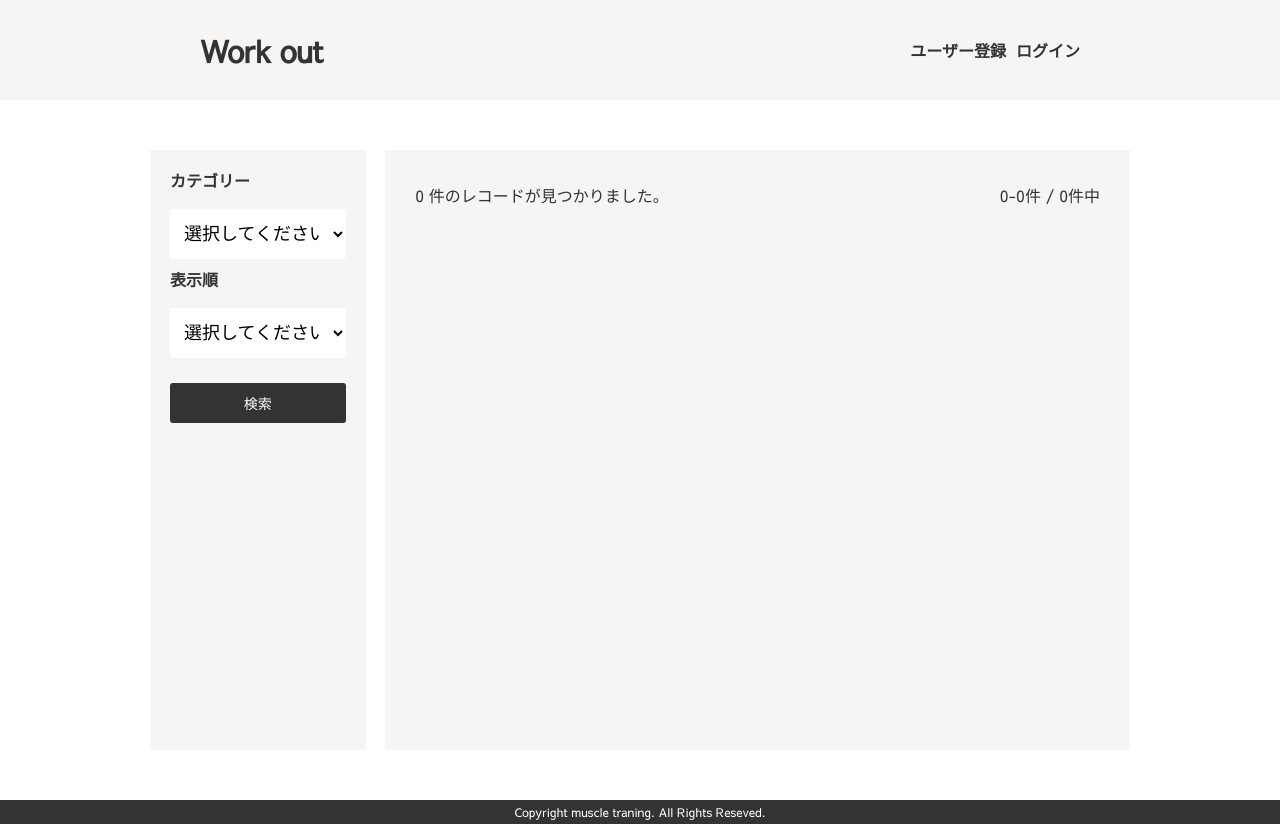
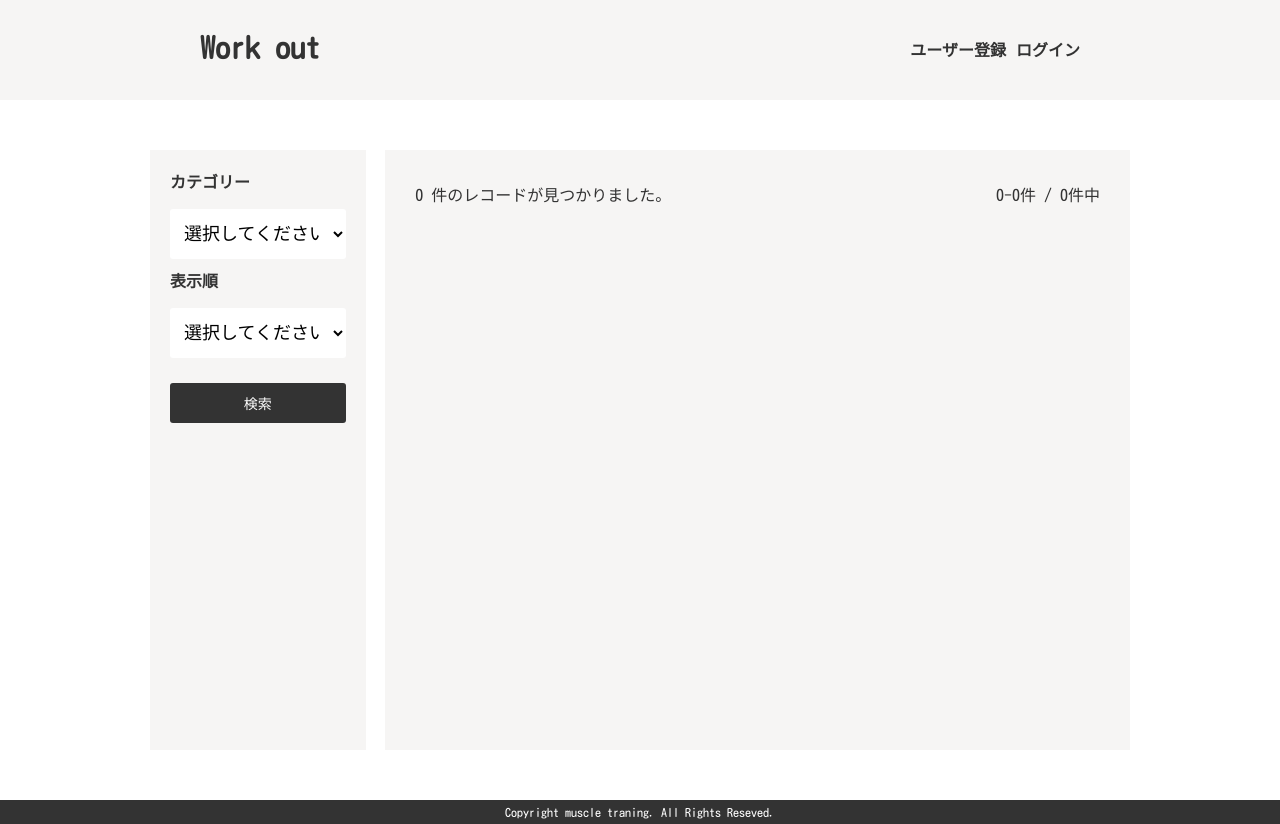
Before and after one commit to yoshi-saka/Work-Out, a PHP site: page /op/ in a window 1280 px wide. Run offline with PHP 8.4, Linux system fonts and the light colour scheme; data that the repository does not hold is empty; some libraries are stand-ins or nearby versions.

Commit message:
first commit

```diff
--- a/function.php
+++ b/function.php
@@ -1,8 +1,8 @@
 <?php
 // ログを取るか
-ini_set('log_errors', 'on');
-// ログの出力ファイル
-ini_set('error_log', 'php.log');
+// ini_set('log_errors', 'off');
+// // ログの出力ファイル
+// ini_set('error_log', 'php.log');
 
 // デバッグフラグ
 $debug_flg = true;
@@ -577,7 +577,7 @@ function getMyMsgAndBoard($u_id){
     $rst = $stmt->fetchAll();
     if(!empty($rst)){
       foreach($rst as $key => $val){
-        $sql = 'SELECT * FROM message AS m left join users as u on m.to_user = u.id WHERE board_id = :id ORDER BY send_date DESC';
+        $sql = 'SELECT * FROM message AS m left join users as u on m.to_user = u.id WHERE board_id = :id ORDER BY send_date desc';
         $data = array(':id' => $val['id']);
         $stmt = queryPost($dbh, $sql, $data);
         $rst[$key]['msg'] = $stmt->fetchAll();
--- a/head.php
+++ b/head.php
@@ -9,5 +9,5 @@
   <!-- フォントアイコン -->
 	<link href="https://maxcdn.bootstrapcdn.com/font-awesome/4.6.3/css/font-awesome.min.css" rel="stylesheet">
    <!--フォントの読み込み-->
-   <link href="https://fonts.googleapis.com/css?family=Sawarabi+Gothic&display=swap" rel="stylesheet">
+   <link href="https://fonts.googleapis.com/css?family=Amiri|Kosugi+Maru&display=swap" rel="stylesheet">
 </head>
--- a/index.html
+++ b/index.html
@@ -7,6 +7,7 @@
   content="ie=edge">
 
   <link href="https://use.fontawesome.com/releases/v5.6.1/css/all.css" rel="stylesheet">
+  <link href="https://fonts.googleapis.com/css?family=Diplomata|Sawarabi+Mincho&display=swap" rel="stylesheet">
   <title>Work out</title>
   <style>
   body{
@@ -29,6 +30,7 @@ h1,ul,li,a{
   padding: 0;
   list-style: none;
   text-decoration: none;
+  font-family: 'Sawarabi Mincho', sans-serif;
 }
 .header{
   width: 100%;
@@ -43,6 +45,7 @@ h1,ul,li,a{
 h1{
   font-size: 40px;
   color: white;
+  font-family: 'Diplomata', cursive;
 }
 .nav-content{
   width: 200px;
--- a/index.php
+++ b/index.php
@@ -88,7 +88,7 @@ require('head.php');
 } ?>>新しい日付</option>
 <option value="2" <?php if(getFormData('sort', true) == 2){
   echo 'selected';
-} ?>>前の日付</option>
+} ?>>古い日付</option>
 </select>
 </div>
 <input type="submit" value="検索">
--- a/login.php
+++ b/login.php
@@ -114,7 +114,7 @@ require('head.php');
 </div>
 
 <label class="<?php echo getErr('email'); ?>">
-<input type="text" name="email" placeholder="メールアドレス" value="<?php echo getFormData('email'); ?>">
+<input type="text" name="email" placeholder="メールアドレス" value="<?php echo getFormData('email'); ?>" autocomplete="off">
 </label>
 <div class="area-msg">
 <?php echo getErrMsg('email'); ?>
--- a/passReissue.php
+++ b/passReissue.php
@@ -101,6 +101,9 @@ require('head.php');
 .underline{
   text-decoration: underline;
 }
+.form{
+  width: 400px;
+}
 </style>
 <body>
 <!-- メニュー -->
--- a/registrecord.php
+++ b/registrecord.php
@@ -168,7 +168,7 @@ require('head.php');
 
             <label class="<?php echo getErr('name'); ?>">
             部位<span class="required">必須</span>
-              <input type="text" name="name" value="<?php echo getFormData('name'); ?>">
+              <input type="text" name="name" value="<?php echo getFormData('name'); ?>" autocomplete="off">
             </label>
             <div class="area-msg">
               <?php echo getErrMsg('name'); ?>
--- a/sign.php
+++ b/sign.php
@@ -85,7 +85,7 @@ require('head.php');
             <?php echo getErrMsg('common'); ?>
           </div>
           <label class="<?php echo getErr('email'); ?>">
-            <input type="text" name="email" placeholder="Email" value="<?php echo getFormData('email'); ?>">
+            <input type="text" name="email" placeholder="Email" value="<?php echo getFormData('email'); ?>" autocomplete="off">
           </label>
           <div class="area-msg">
             <?php echo getErrMsg('email'); ?>
--- a/style.css
+++ b/style.css
@@ -3,7 +3,7 @@ body,h1,h2,h3,h4,p,a,ul,li{
   padding: 0;
   color: #333;
   line-height: 1.5em;
-  font-family: 'Sawarabi Gothic', sans-serif;
+  font-family: 'Kosugi Maru', sans-serif;
 }
 
 a{
@@ -24,6 +24,7 @@ header{
 
 header h1{
  font-size:30px;
+ font-family: 'Amiri', serif;
 }
 
 .nav ul{
@@ -48,6 +49,7 @@ nav a:hover{
 .title{
   text-align: center;
   margin-bottom: 30px;
+  font-family: 'Amiri', serif;
 }
 
 .footer{
```
Also changed, not shown: uploads/9283d13310efac655df6becdb6339403e2ae5459.png (added), 1 other file.
